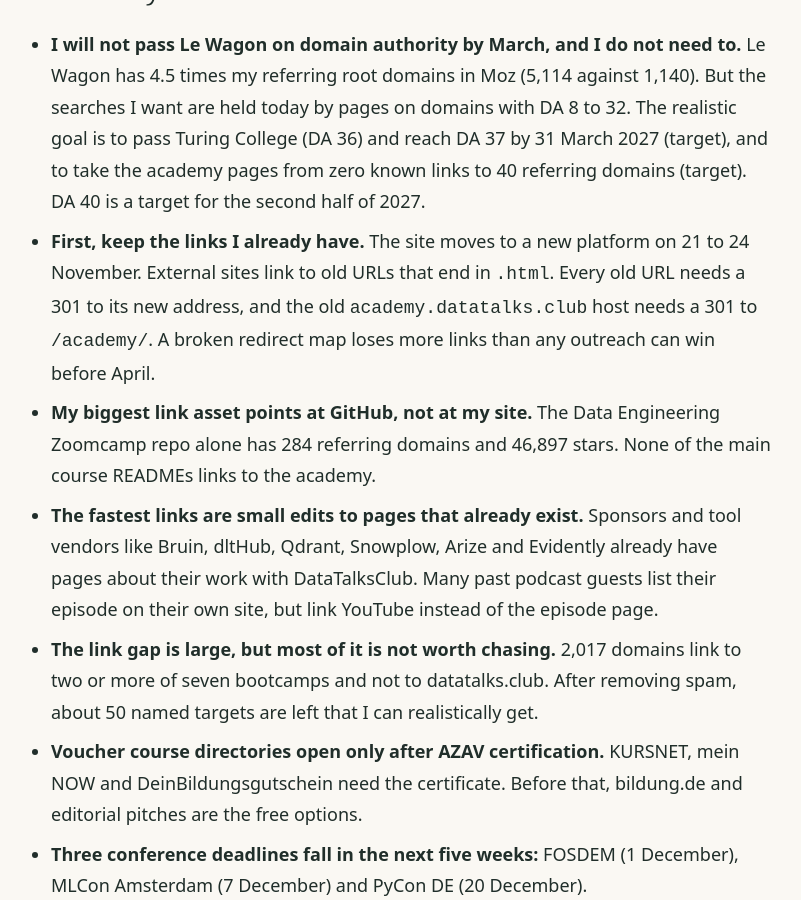
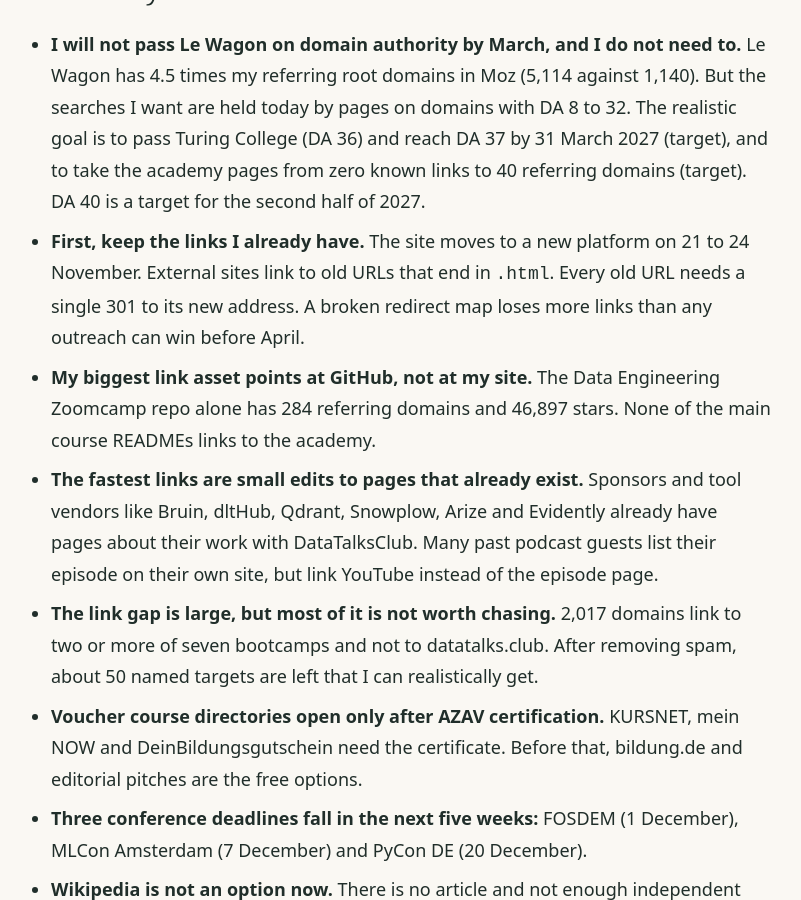
Before and after one commit to alexeygrigorev/academy-build-log, a Jekyll site: the page built from research/backlink-plan.md, in a window 1280 px wide and 900 px high, scrolled down 878 px. Shown: the whole window, without its empty margins (249-1050 px from the left). Built offline with Jekyll 4.4.1, drawn with Linux system fonts in a browser that asks for light colours; our own code applies the rules of GitHub Pages for plain Markdown files; some of the changed text lies outside the part shown.

Commit message:
Backlink plan: drop the old academy subdomain redirect

```diff
--- a/research/backlink-plan.md
+++ b/research/backlink-plan.md
@@ -11,7 +11,7 @@ Every number below comes from Moz, DataForSEO, Serpstat or the GitHub API, pulle
 ## 1. Summary
 
 - **I will not pass Le Wagon on domain authority by March, and I do not need to.** Le Wagon has 4.5 times my referring root domains in Moz (5,114 against 1,140). But the searches I want are held today by pages on domains with DA 8 to 32. The realistic goal is to pass Turing College (DA 36) and reach DA 37 by 31 March 2027 (target), and to take the academy pages from zero known links to 40 referring domains (target). DA 40 is a target for the second half of 2027.
-- **First, keep the links I already have.** The site moves to a new platform on 21 to 24 November. External sites link to old URLs that end in `.html`. Every old URL needs a 301 to its new address, and the old `academy.datatalks.club` host needs a 301 to `/academy/`. A broken redirect map loses more links than any outreach can win before April.
+- **First, keep the links I already have.** The site moves to a new platform on 21 to 24 November. External sites link to old URLs that end in `.html`. Every old URL needs a single 301 to its new address. A broken redirect map loses more links than any outreach can win before April.
 - **My biggest link asset points at GitHub, not at my site.** The Data Engineering Zoomcamp repo alone has 284 referring domains and 46,897 stars. None of the main course READMEs links to the academy.
 - **The fastest links are small edits to pages that already exist.** Sponsors and tool vendors like Bruin, dltHub, Qdrant, Snowplow, Arize and Evidently already have pages about their work with DataTalksClub. Many past podcast guests list their episode on their own site, but link YouTube instead of the episode page.
 - **The link gap is large, but most of it is not worth chasing.** 2,017 domains link to two or more of seven bootcamps and not to datatalks.club. After removing spam, about 50 named targets are left that I can realistically get.
@@ -250,7 +250,7 @@ Timeline around the migration: 16 to 20 November, prepare and fix internal links
 
 | # | Initiative | Problem it solves | New referring domains (estimate) | Effort | Start |
 | --- | --- | --- | --- | --- | --- |
-| 1 | Migration link protection: 301 every old `.html` URL to its new URL in one hop, and 301 `academy.datatalks.club` to `/academy/` | External links point to old URLs | 0 new; protects the 823 to 1,140 I have | M | 16 Nov |
+| 1 | Migration link protection: 301 every old datatalks.club `.html` URL to its new URL in one hop | External links point to old URLs | 0 new; protects the 823 to 1,140 I have | M | 16 Nov |
 | 2 | Internal links to `/academy/` from the homepage, LLM Zoomcamp and AI Dev Tools Zoomcamp pages, podcast pages, relevant blog posts and the course platform | The academy pages get no authority from the rest of the site | 0, but passes existing authority | S | 16 Nov |
 | 3 | One line about the academy in the LLM Zoomcamp and AI Dev Tools Zoomcamp READMEs | My most visited pages on GitHub do not mention the academy | 5 to 15 (mirror sites) | S | 25 Nov |
 | 4 | Sponsor and vendor page edits: Bruin, dltHub, Qdrant, Snowplow, Arize, Kestra, Evidently, Nebius | Pages about our work together link GitHub or nothing | 5 to 8, strong links | S | 30 Nov |
```
